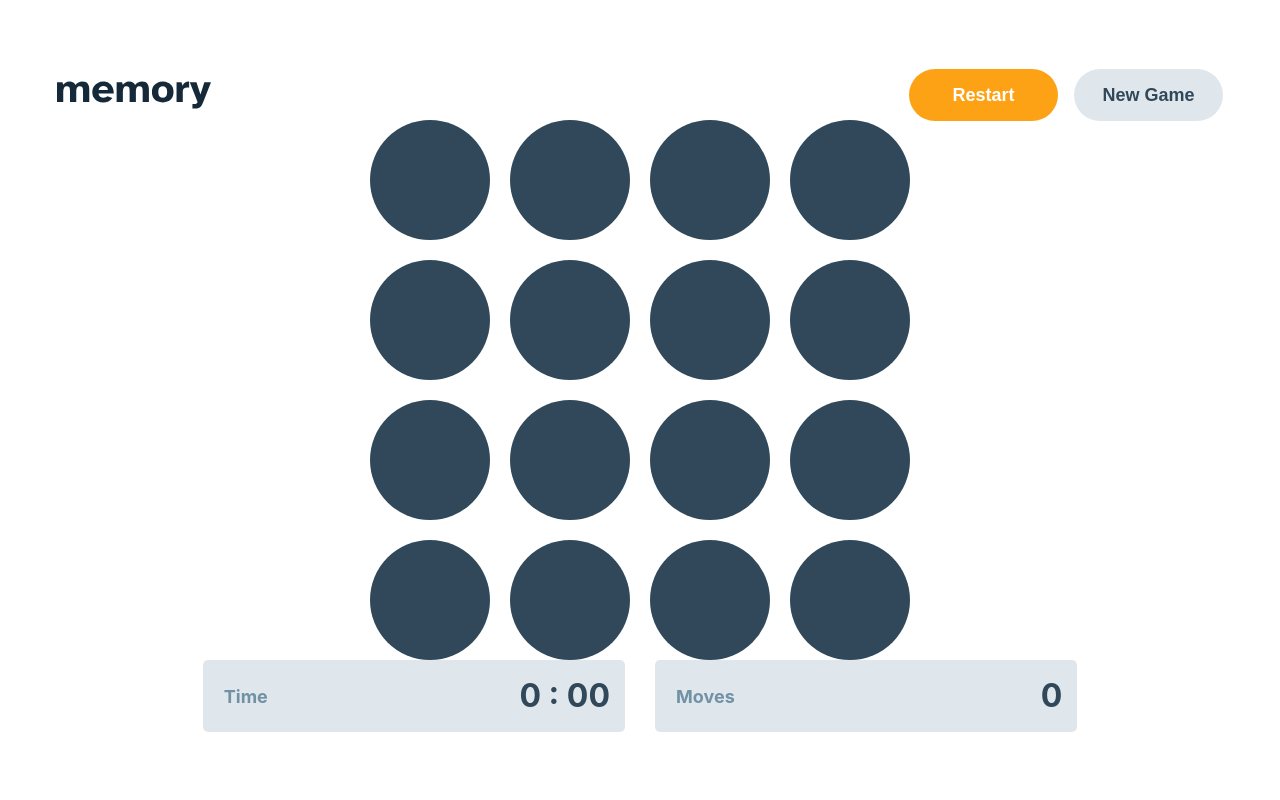
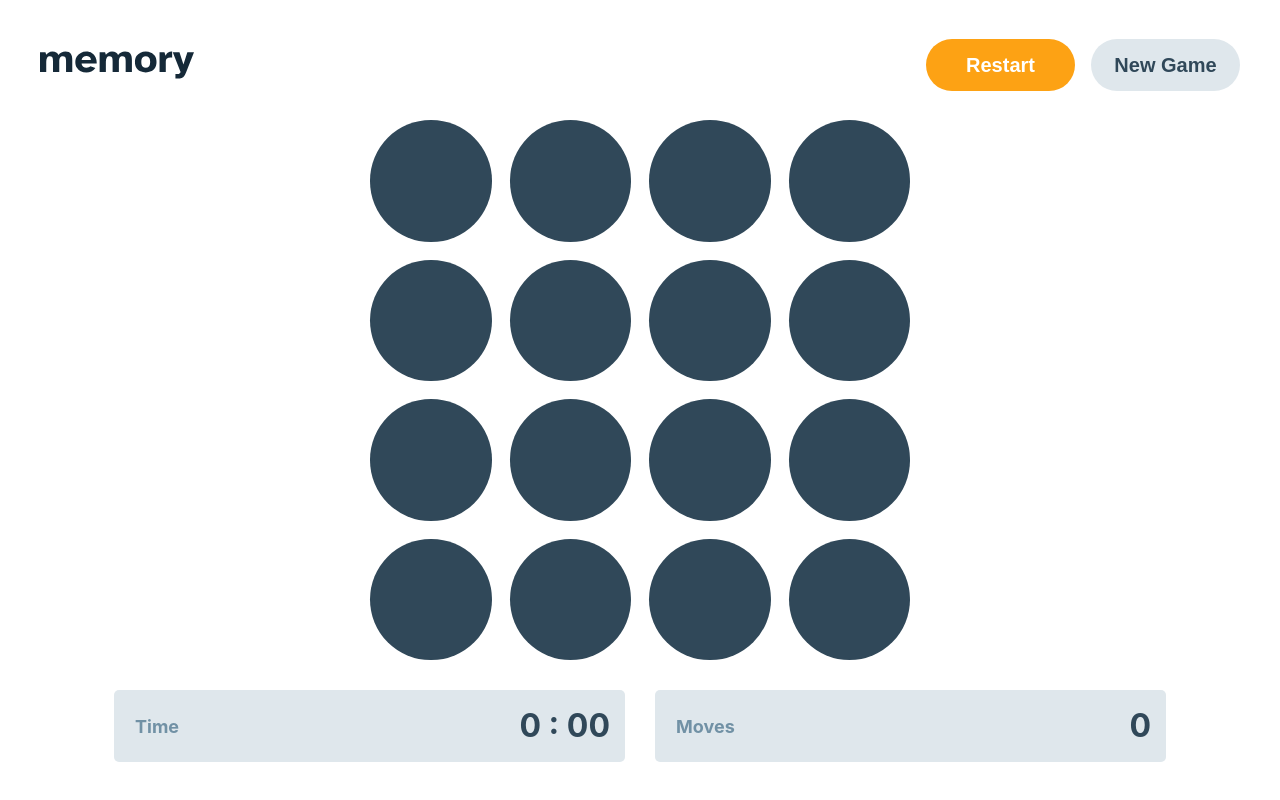
Before and after one commit to smccourtb/memory-game, a React (Create React App) app: page / in a window 1280 px wide. Both pictures are taken after a click on the button "Start Game". Built offline with nearby package versions, Linux system fonts and the light colour scheme.

Commit message:
tablet styling complete

```diff
--- a/src/components/Footer.jsx
+++ b/src/components/Footer.jsx
@@ -26,7 +26,7 @@ const Footer = ({ moveCount, time, settings, playerTurn, scores }) => {
   ));
 
   return (
-    <Container>
+    <Container solo={settings.playerCount < 2}>
       {settings.playerCount < 2 ? (
         <>
           <DataContainer role="time-container">
--- a/src/components/GameOver.jsx
+++ b/src/components/GameOver.jsx
@@ -53,7 +53,9 @@ const GameOver = ({
         <DataLabel>
           Player {player.number} {player.score === highScore && "(Winner!)"}
         </DataLabel>
-        <DataValue>{player.score} Pairs</DataValue>
+        <DataValue winner={player.score === highScore}>
+          {player.score} Pairs
+        </DataValue>
       </StatContainer>
     ));
   };
--- a/src/components/PlayerCard.jsx
+++ b/src/components/PlayerCard.jsx
@@ -1,11 +1,15 @@
 import PropTypes from "prop-types";
 import { Container, Score } from "../styles/playercard-styles";
+import MediaQuery from "react-responsive";
 
 const PlayerCard = ({ number, score, playerTurn }) => {
   return (
     <Container active={number === playerTurn}>
-      <h3>{`P${number}`}</h3>
-      <Score>{score[number]}</Score>
+      <h3>
+        <MediaQuery query="(max-width: 767px)">{`P${number}`}</MediaQuery>
+        <MediaQuery query="(min-width: 768px)">{`Player ${number}`}</MediaQuery>
+      </h3>
+      <Score active={number === playerTurn}>{score[number]}</Score>
     </Container>
   );
 };
--- a/src/styles/app-styles.js
+++ b/src/styles/app-styles.js
@@ -4,16 +4,17 @@ export const Container = styled.div`
   display: flex;
   flex-direction: column;
   align-items: center;
-  justify-content: center;
+  justify-content: ${({ setup }) => (!setup ? "space-between" : `center`)};
   min-height: 100%;
   height: 100vh;
   padding: 24px;
   width: 100%;
   background-color: ${({ setup }) => (setup ? `#152938` : `white`)};
-  filter: ${(props) => (props.showMenu || props.complete) && `brightness(15%)`};
+  filter: ${({ showMenu, complete }) =>
+    (showMenu || complete) && `brightness(15%)`};
   z-index: 0;
   @media (min-width: 768px) {
-    padding: 57px;
+    padding: 40px;
   }
 `;
 
@@ -30,4 +31,8 @@ export const MenuContainer = styled.div`
   width: 100vw;
   position: absolute;
   padding: 24px;
+
+  @media (min-width: 768px) {
+    padding: 56px;
+  }
 `;
--- a/src/styles/footer-styles.js
+++ b/src/styles/footer-styles.js
@@ -7,7 +7,8 @@ export const Container = styled.footer`
   height: 70px;
   width: 100%;
   @media (min-width: 768px) {
-    width: 75%;
+    //width: 75%;
+    padding: ${({ solo }) => solo && "0 74px"};
     gap: 30px;
   }
 `;
--- a/src/styles/gameboard-styles.js
+++ b/src/styles/gameboard-styles.js
@@ -15,6 +15,7 @@ export const BoardContainer = styled.main`
   max-height: 30em;
   height: 90vw;
   @media (min-width: 768px) {
-    gap: 1.1em;
+    grid-row-gap: ${({ boardSize }) => (boardSize < 17 ? "1em" : ".6em")};
+    grid-column-gap: ${({ boardSize }) => (boardSize < 17 ? "1em" : ".6em")};
   }
 `;
--- a/src/styles/gameover-styles.js
+++ b/src/styles/gameover-styles.js
@@ -13,20 +13,30 @@ export const MenuContainer = styled.div`
   z-index: 1;
   border-radius: 10px;
   width: 100%;
+
+  @media (min-width: 768px) {
+    padding: 51px 56px 69px;
+    gap: 40px;
+  }
 `;
 
 export const Header = styled.h2`
   font-size: 24px;
   color: black;
+  @media (min-width: 768px) {
+    font-size: 48px;
+  }
 `;
 
 export const Message = styled.p`
   font-size: 14px;
   color: #7191a5;
+  @media (min-width: 768px) {
+    font-size: 18px;
 `;
 
 export const StatContainer = styled.div`
-  width: 270px;
+  width: 100%;
   height: 48px;
   border-radius: 5px;
   background-color: ${({ winner }) => (winner ? "#152938" : "#dfe7ec")};
@@ -35,14 +45,26 @@ export const StatContainer = styled.div`
   align-items: center;
   justify-content: space-between;
   padding: 16px;
+  @media (min-width: 768px) {
+    height: 72px;
+    border-radius: 10px;
+  }
 `;
 
 export const DataLabel = styled.p`
   font-size: 13px;
+  @media (min-width: 768px) {
+    font-size: 18px;
+  }
 `;
 
 export const DataValue = styled.p`
   font-size: 20px;
+  color: ${({ winner }) => (winner ? "white" : "#304859")};
+
+  @media (min-width: 768px) {
+    font-size: 32px;
+  }
 `;
 
 export const Restart = styled.button`
@@ -54,6 +76,10 @@ export const Restart = styled.button`
   border-radius: 26px;
   font-size: 18px;
   font-weight: 700;
+  @media (min-width: 768px) {
+    font-size: 20px;
+    height: 52px;
+  }
 
   &:hover {
     background-color: #ffb84a;
@@ -69,6 +95,10 @@ export const NewGame = styled.button`
   border-radius: 26px;
   font-size: 18px;
   font-weight: 700;
+  @media (min-width: 768px) {
+    font-size: 20px;
+    height: 52px;
+  }
 
   &:hover {
     background-color: #6395b8;
@@ -81,12 +111,19 @@ export const WinText = styled.header`
   flex-direction: column;
   gap: 9px;
   padding-top: 9px;
+  @media (min-width: 768px) {
+    gap: 16px;
+  }
 `;
 
 export const StatGroup = styled.main`
   display: flex;
   flex-direction: column;
   gap: 8px;
+  width: 100%;
+  @media (min-width: 768px) {
+    gap: 16px;
+  }
 `;
 
 export const ButtonContainer = styled.div`
@@ -94,4 +131,7 @@ export const ButtonContainer = styled.div`
   flex-direction: column;
   gap: 16px;
   width: 100%;
+  @media (min-width: 768px) {
+    flex-direction: row;
+  }
 `;
--- a/src/styles/playercard-styles.js
+++ b/src/styles/playercard-styles.js
@@ -1,7 +1,7 @@
 import styled from "styled-components";
 
 export const Container = styled.div`
-  width: 64px;
+  width: 100%;
   height: 70px;
   background-color: ${({ active }) => (active ? "#FDA214" : "#DFE7EC")};
   color: ${({ active }) => (active ? "white" : "#7191A5")};
@@ -16,6 +16,11 @@ export const Container = styled.div`
   text-align: center;
   justify-content: space-evenly;
   position: relative;
+  @media (min-width: 768px) {
+    padding-left: 16px;
+    text-align: left;
+    height: 80px;
+  }
   ${({ active }) =>
     active &&
     `&:before {
@@ -26,10 +31,14 @@ export const Container = styled.div`
     top -17px;
     border: 10px solid transparent;
     border-bottom-color: #FDA214;
-    left: 31%;
+    left: 36%;
+    @media (min-width: 768px) {
+      left: 45%;
+  }
   }`}
 `;
 
 export const Score = styled.p`
   font-size: 24px;
+  color: ${({ active }) => (active ? "white" : "#304859")};
 `;
--- a/src/styles/setup-styles.js
+++ b/src/styles/setup-styles.js
@@ -33,6 +33,7 @@ export const Menu = styled.div`
   @media (min-width: 768px) {
     gap: 32px;
     padding: 56px;
+    max-width: 654px;
   }
 `;
 
```
